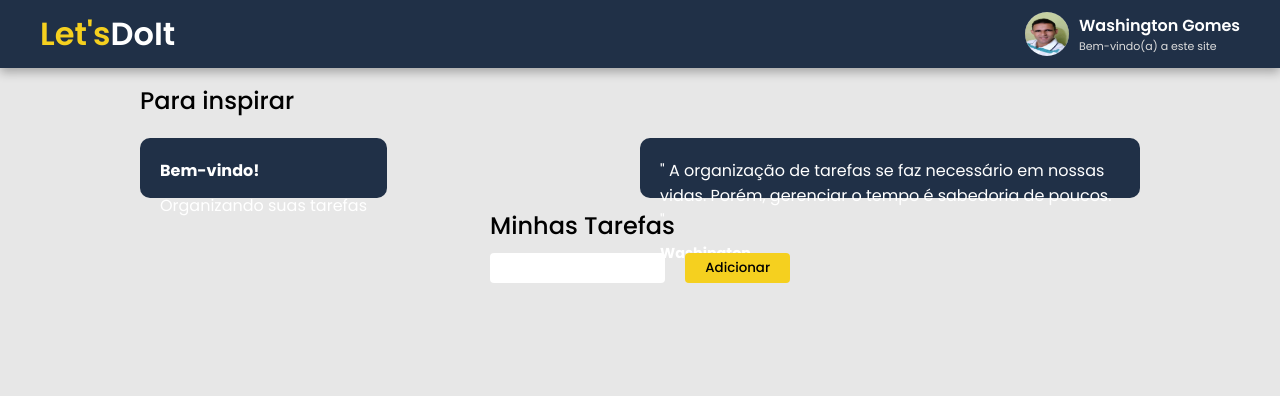
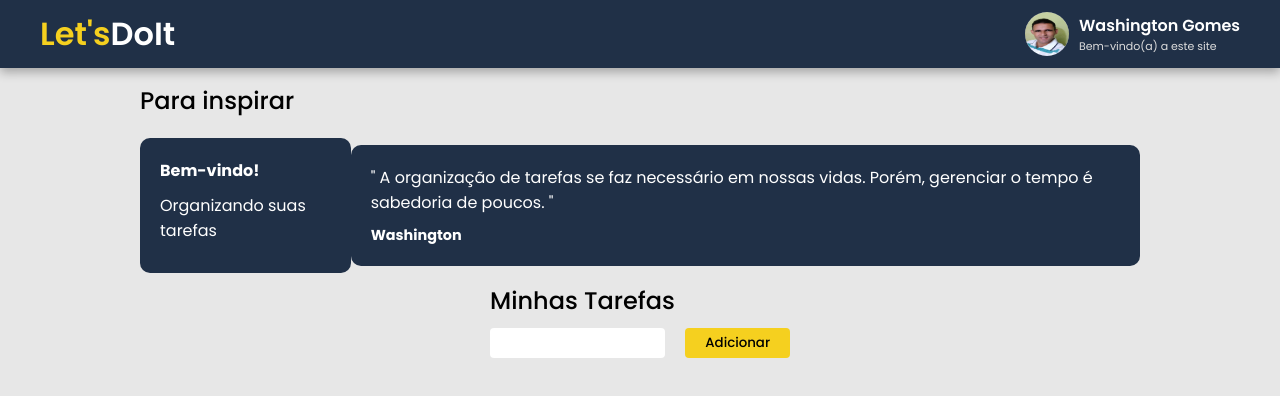
Before and after one commit to washingtongomes/web-challenge1, a React (Create React App) app: page / in a window 1280 px wide. Shown: the top 396 px of the page. Built offline with nearby package versions, Linux system fonts and the light colour scheme; the HTML template or start-up script is replaced by a standard one.

Commit message:
Update styles.css

```diff
--- a/src/components/Inspiration/styles.css
+++ b/src/components/Inspiration/styles.css
@@ -16,8 +16,8 @@
 }
 
 #inspiration .inspiration-cards .card {
-  height: 60px;
-  max-width: 50%;
+  height: auto;
+  max-width: auto;
   padding: 20px;
   background-color: #203047;
   border-radius: 10px;
```
